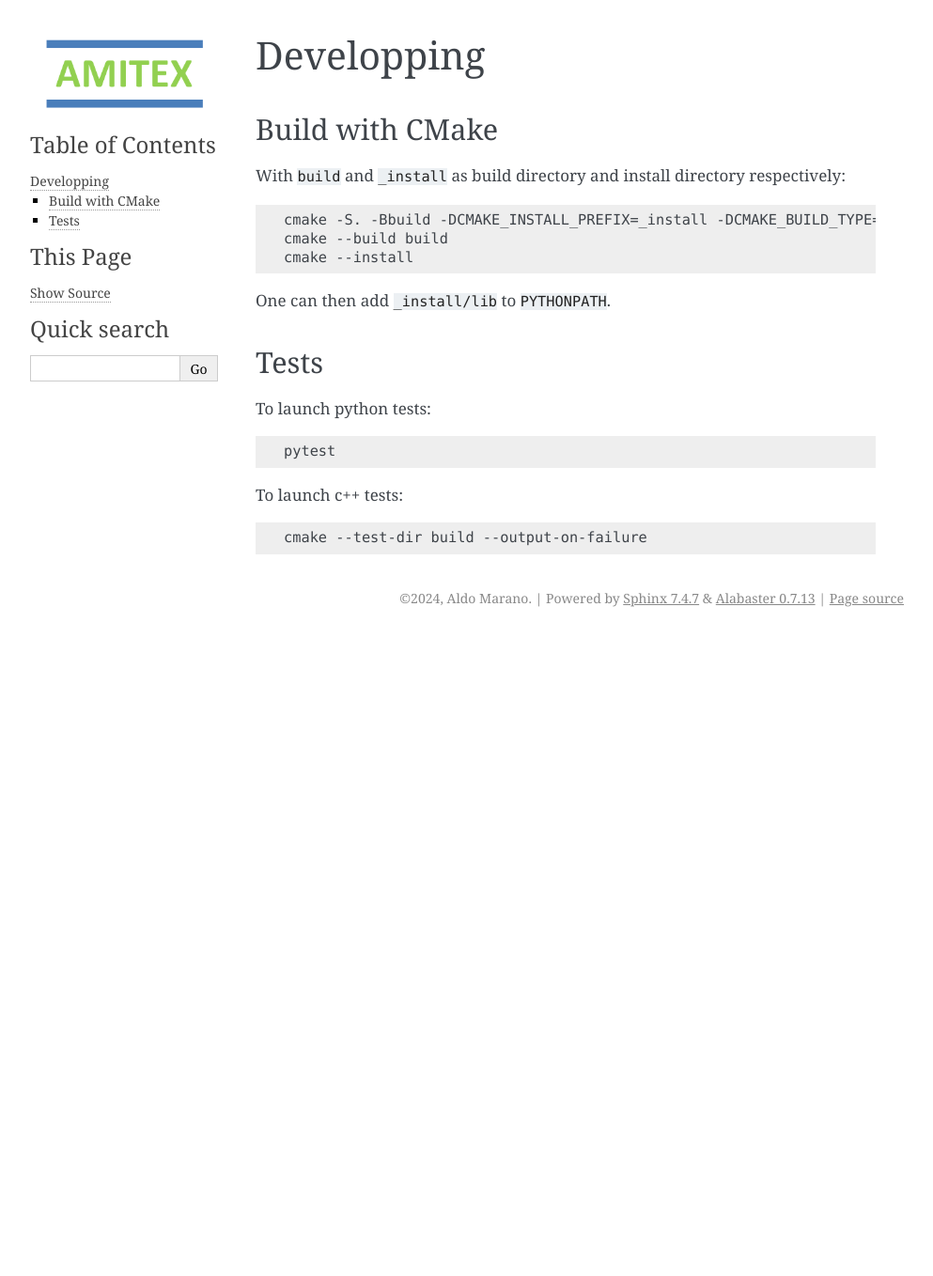
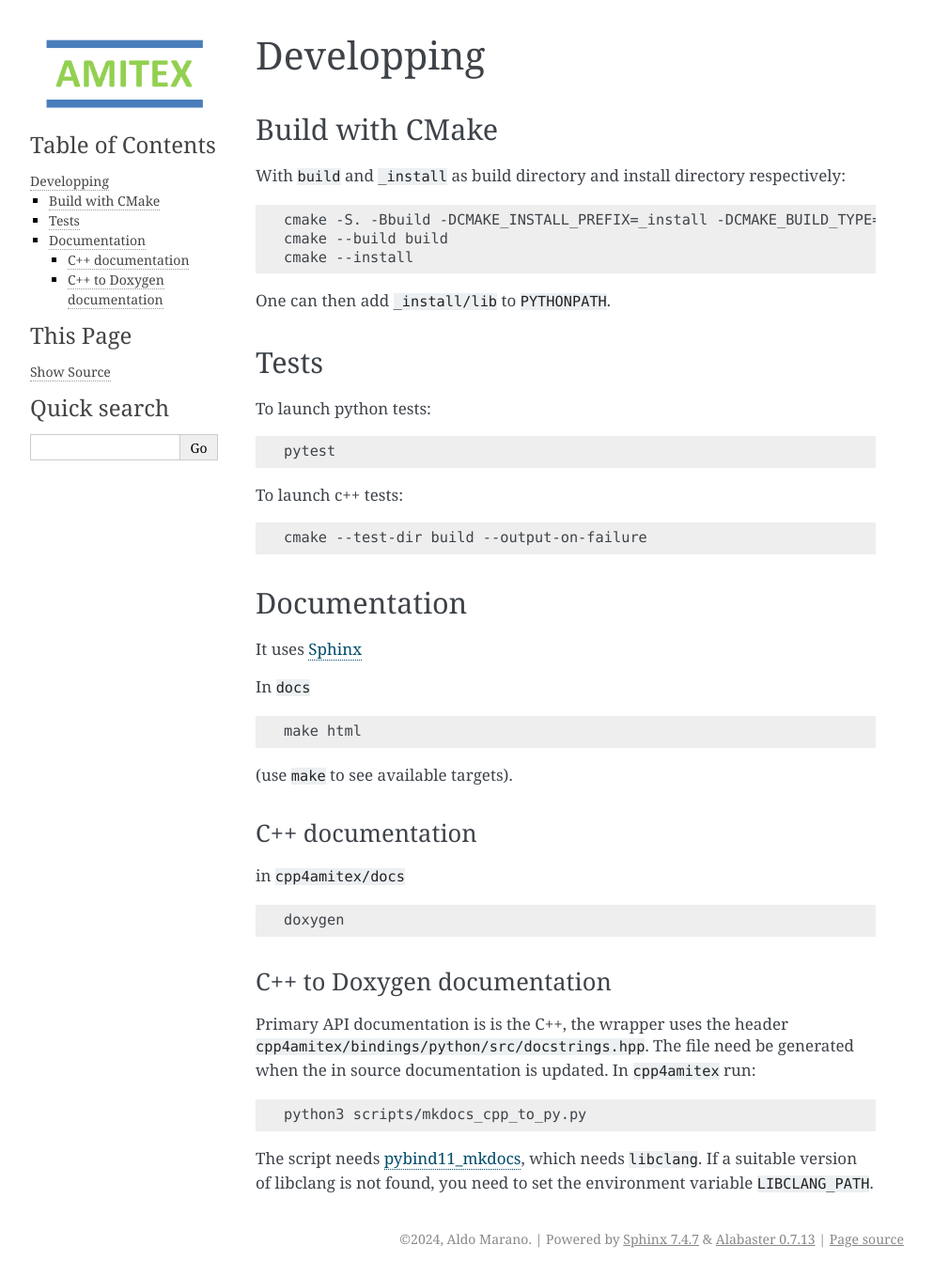
Before and after one commit to AmitexFFTP/py4amitex, a Sphinx documentation site: the page built from docs/Developping.md, in a window 1280 px wide. Shown: the whole page at 94% size, without its empty margins (148-1141 px from the left). Built offline with Sphinx 7.4.7, drawn with Linux system fonts in a browser that asks for light colours; before the commit the page ends 900 px from its top, so only the background shows below that.

Commit message:
Document how to build documentation

```diff
--- a/docs/Developping.md
+++ b/docs/Developping.md
@@ -20,3 +20,29 @@ To launch python tests:
 To launch c++ tests:
 
     cmake --test-dir build --output-on-failure
+
+## Documentation
+
+It uses [Sphinx](https://www.sphinx-doc.org)
+
+In ``docs``
+
+    make html
+
+(use ``make`` to see available targets).
+
+### C++ documentation
+
+in ``cpp4amitex/docs``
+
+    doxygen
+
+### C++ to Doxygen documentation
+
+Primary API documentation is is the C++, the wrapper uses the header ``cpp4amitex/bindings/python/src/docstrings.hpp``.
+The file need be generated when the in source documentation is updated. In ``cpp4amitex`` run:
+
+    python3 scripts/mkdocs_cpp_to_py.py
+
+The script needs [pybind11_mkdocs](https://github.com/pybind/pybind11_mkdoc), which needs ``libclang``. If a suitable version of libclang
+is not found, you need to set the environment variable ``LIBCLANG_PATH``.
```
